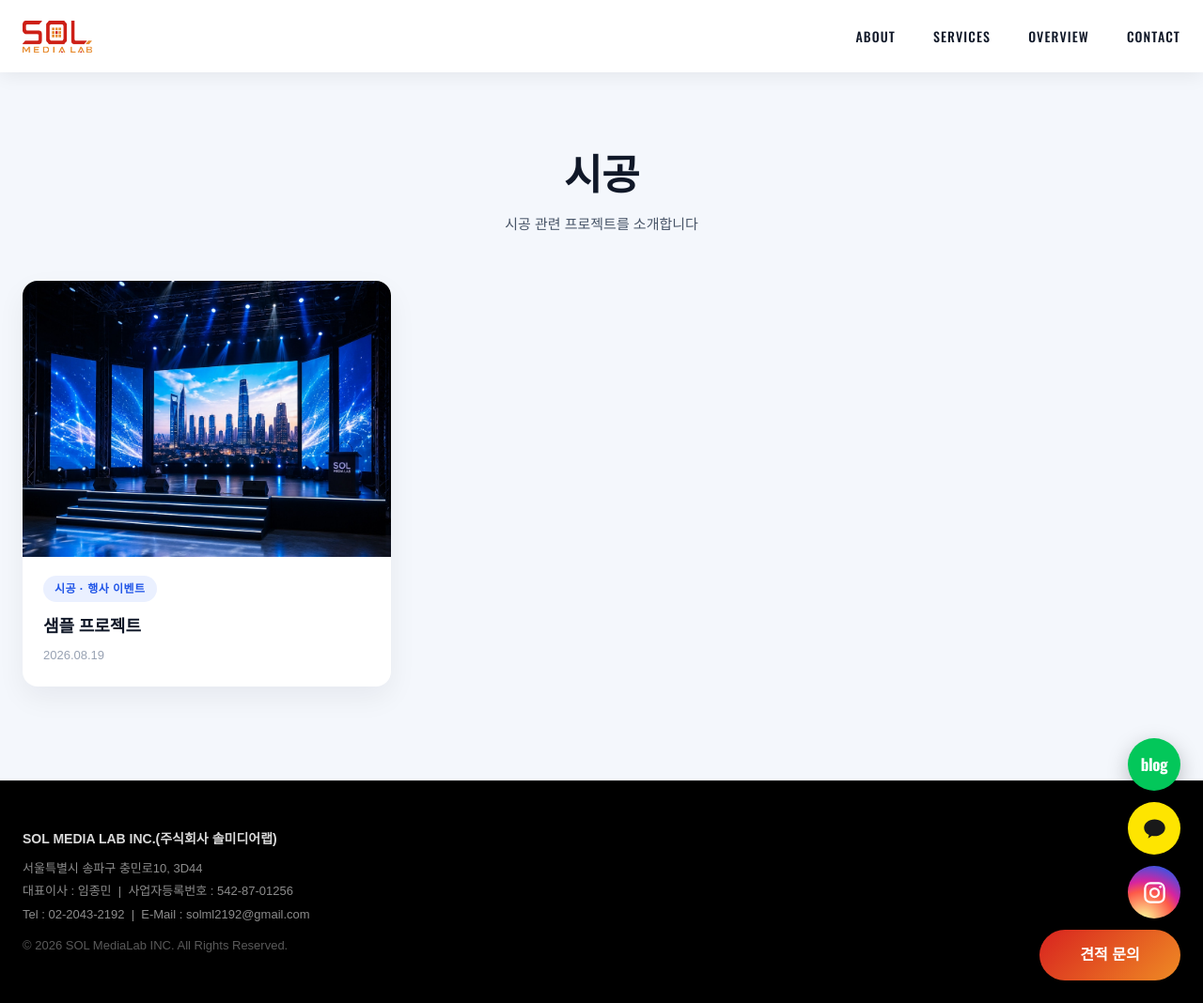
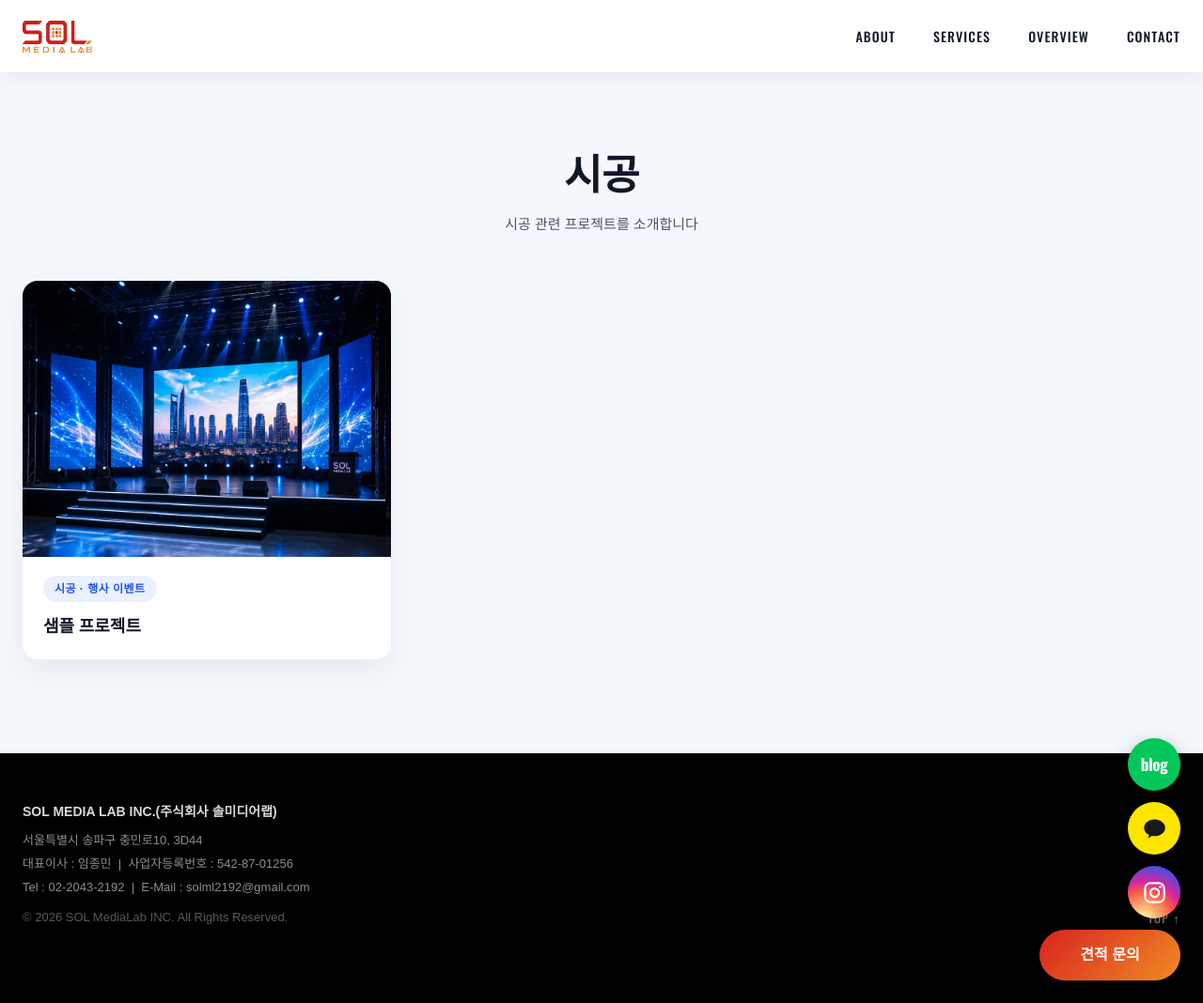
Before and after one commit to hongbj123-create/sol-medialab-site, a Jekyll site: the page built from overview/installation.md, in a window 1280 px wide and 1068 px high. Shown: the whole window at 94% size. Built offline with Jekyll 4.4.1, drawn with Linux system fonts in a browser that asks for light colours; some web fonts are replaced.

Commit message:
Fully remove date display: Jekyll auto-derives a fallback date otherwise

```diff
--- a/_layouts/overview-board.html
+++ b/_layouts/overview-board.html
@@ -90,7 +90,6 @@
           <div class="portfolio-card-body">
             {% if post.overview_category %}<span class="portfolio-card-category">{{ post.overview_category | join: " · " }}</span>{% endif %}
             <h2 class="portfolio-card-title">{{ post.title }}</h2>
-            {% if post.date %}<span class="portfolio-card-date">{{ post.date | date: "%Y.%m.%d" }}</span>{% endif %}
           </div>
         </a>
       {% endif %}
--- a/_layouts/portfolio.html
+++ b/_layouts/portfolio.html
@@ -77,7 +77,6 @@
     {% if page.overview_category %}<p class="portfolio-detail-category">{{ page.overview_category | join: " · " }}</p>{% endif %}
     <h1>{{ page.title }}</h1>
     <div class="portfolio-detail-meta">
-      {% if page.date %}<span>{{ page.date | date: "%Y.%m.%d" }}</span>{% endif %}
       {% if page.client %}<span>{{ page.client }}</span>{% endif %}
       {% if page.location %}<span>{{ page.location }}</span>{% endif %}
     </div>
--- a/portfolio.html
+++ b/portfolio.html
@@ -90,7 +90,6 @@ layout: null
       <div class="portfolio-card-body">
         {% if post.overview_category %}<span class="portfolio-card-category">{{ post.overview_category | join: " · " }}</span>{% endif %}
         <h2 class="portfolio-card-title">{{ post.title }}</h2>
-        {% if post.date %}<span class="portfolio-card-date">{{ post.date | date: "%Y.%m.%d" }}</span>{% endif %}
       </div>
     </a>
     {% else %}
```
